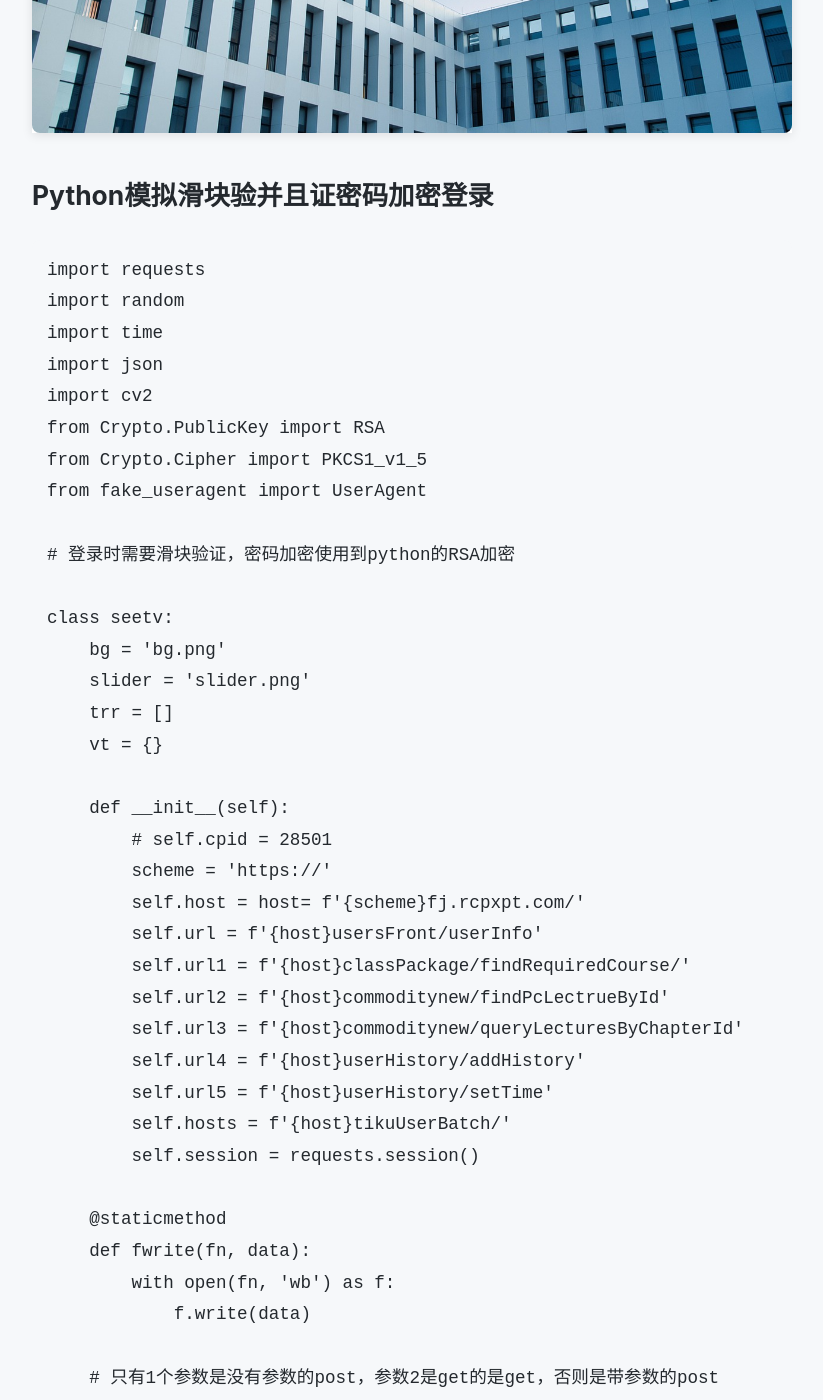
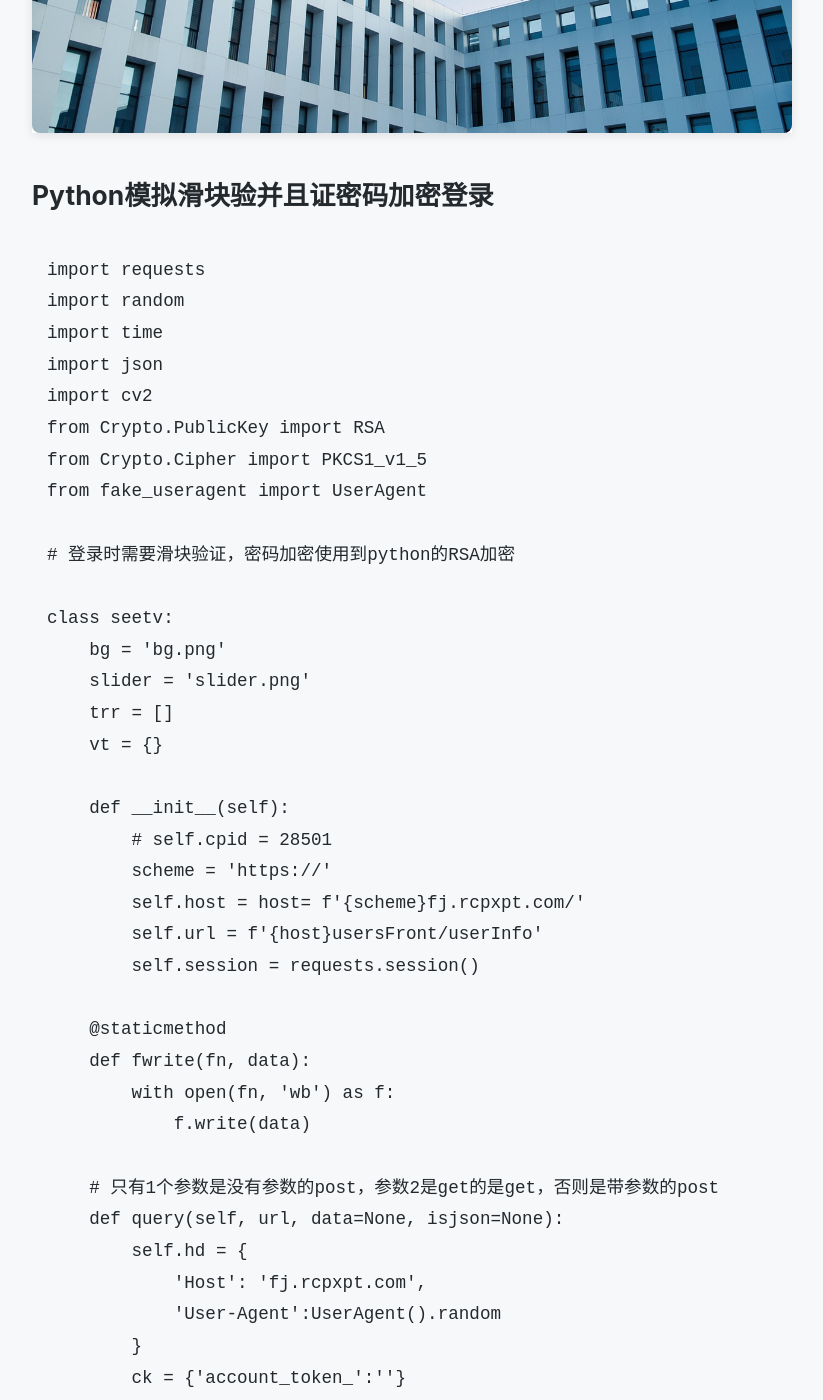
Before and after one commit to Yoncms/yoncms.github.io, a Jekyll site: the page built from _posts/2025-05-26-Python-singup.md, in a window 1280 px wide and 1400 px high, scrolled down 666 px. Shown: the whole window, without its empty margins (228-1051 px from the left). Built offline with Jekyll 4.4.1, drawn with Linux system fonts in a browser that asks for light colours; comment, search, counter and statistics services are not loaded; some of the changed text lies outside the part shown.

Commit message:
Update 2025-05-26-Python-singup.md

```diff
--- a/_posts/2025-05-26-Python-singup.md
+++ b/_posts/2025-05-26-Python-singup.md
@@ -30,12 +30,6 @@ class seetv:
         scheme = 'https://'
         self.host = host= f'{scheme}fj.rcpxpt.com/'
         self.url = f'{host}usersFront/userInfo'
-        self.url1 = f'{host}classPackage/findRequiredCourse/'
-        self.url2 = f'{host}commoditynew/findPcLectrueById'
-        self.url3 = f'{host}commoditynew/queryLecturesByChapterId'
-        self.url4 = f'{host}userHistory/addHistory'
-        self.url5 = f'{host}userHistory/setTime'
-        self.hosts = f'{host}tikuUserBatch/'
         self.session = requests.session()
 
     @staticmethod
```
